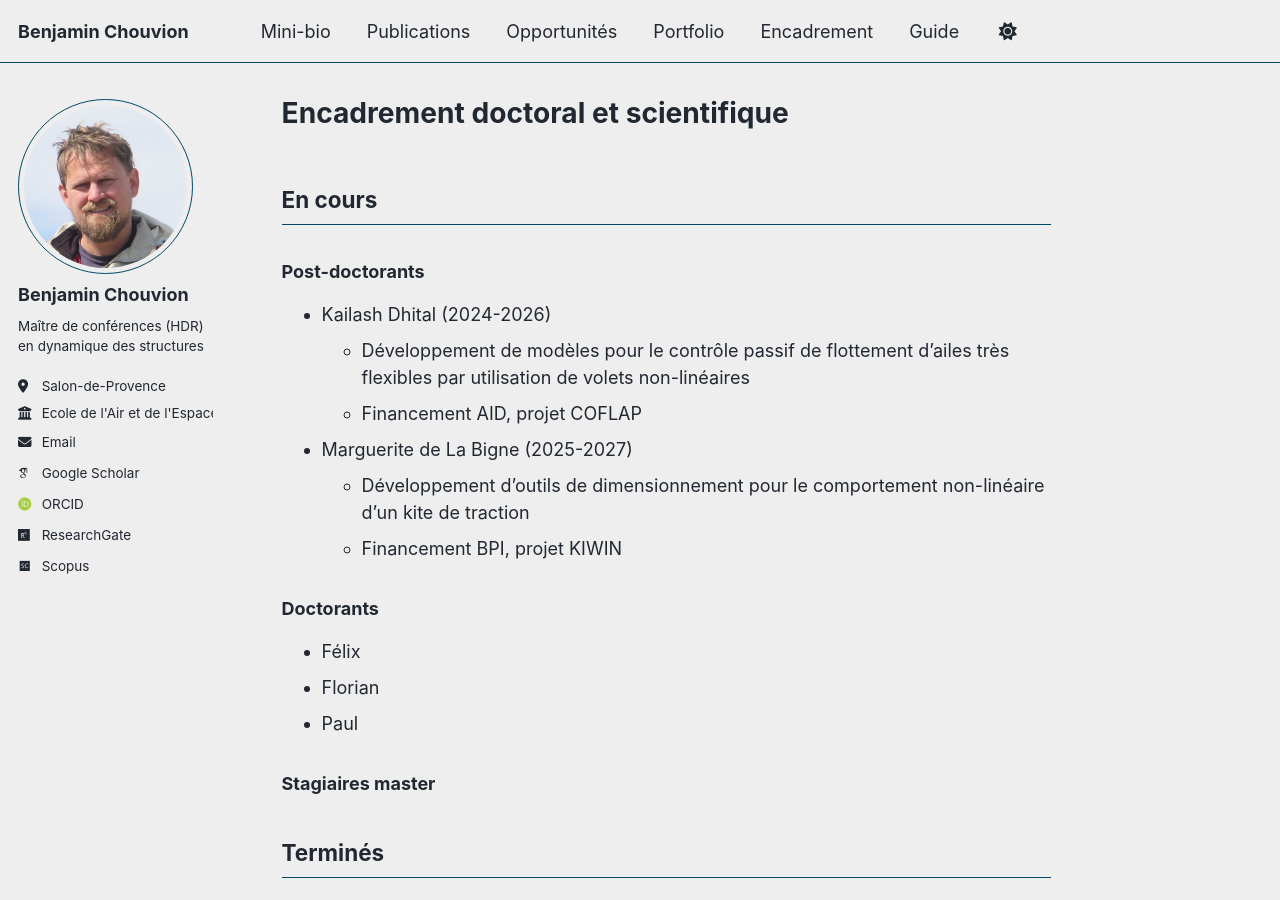
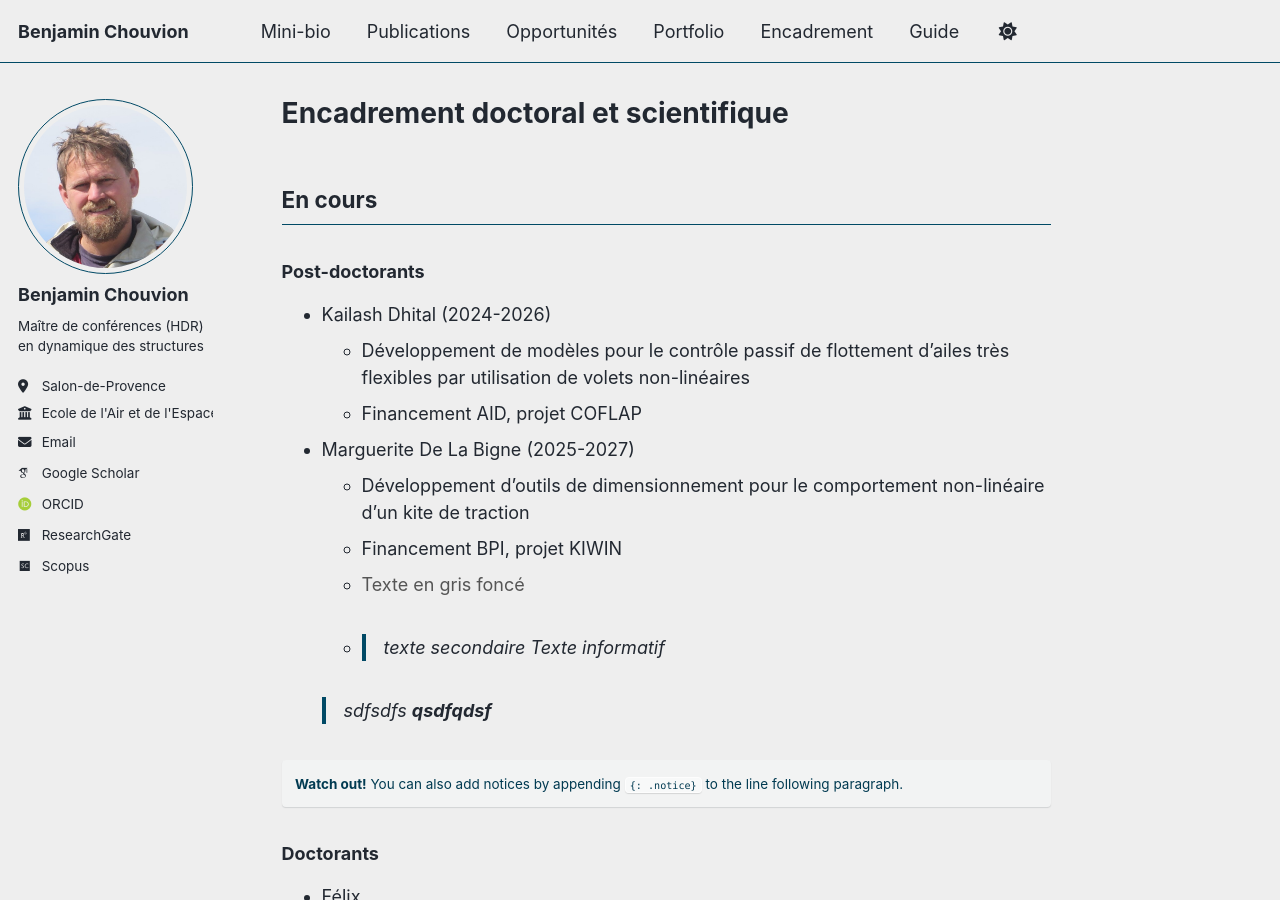
Before and after one commit to benjamin-chouvion/benjamin-chouvion.github.io, a Jekyll site: the page built from _pages/encadrement.md, in a window 1280 px wide and 900 px high. Built offline with Jekyll 4.4.1, drawn with Linux system fonts in a browser that asks for light colours; some web fonts are replaced; a script bundle is joined from its source files by our own code; library files that are not in the unit come from our copies.

Commit message:
Update encadrement.md

```diff
--- a/_pages/encadrement.md
+++ b/_pages/encadrement.md
@@ -11,10 +11,21 @@ author_profile: true
   - Développement de modèles pour le contrôle passif de flottement d’ailes très flexibles par
 utilisation de volets non-linéaires
   - Financement AID, projet COFLAP
-- Marguerite de La Bigne (2025-2027)
+- Marguerite De La Bigne (2025-2027)
   - Développement d’outils de dimensionnement pour le comportement non-linéaire d’un
 kite de traction
   - Financement BPI, projet KIWIN
+  - <span style="color:#555;">Texte en gris foncé</span>
+  - > texte secondaire
+  > Texte informatif
+
+  > *sdfsdfs*
+  > **qsdfqdsf**
+  >
+
+
+**Watch out!** You can also add notices by appending `{: .notice}` to the line following paragraph.
+{: .notice}
 
 ### Doctorants
 - Félix
```
